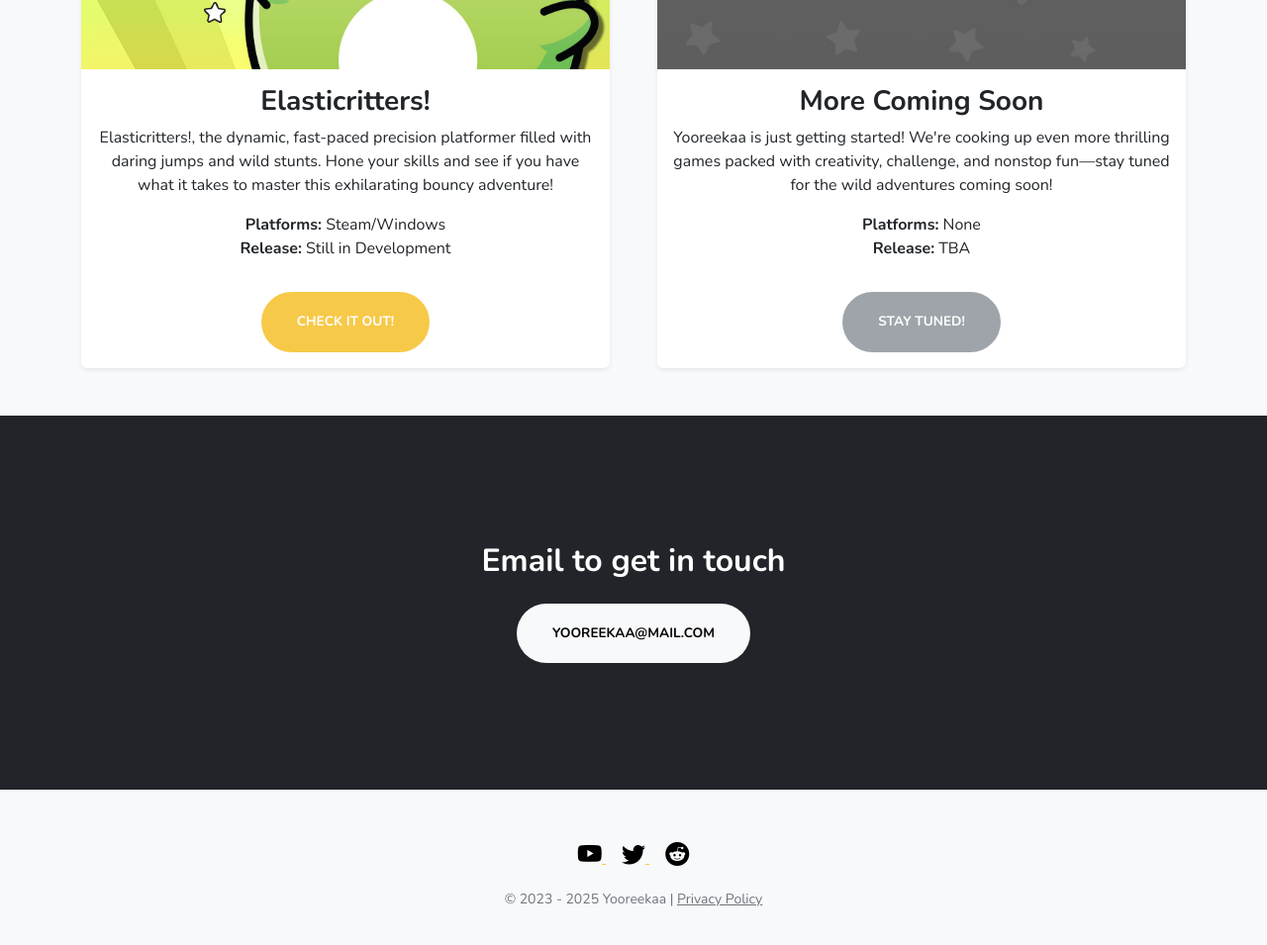
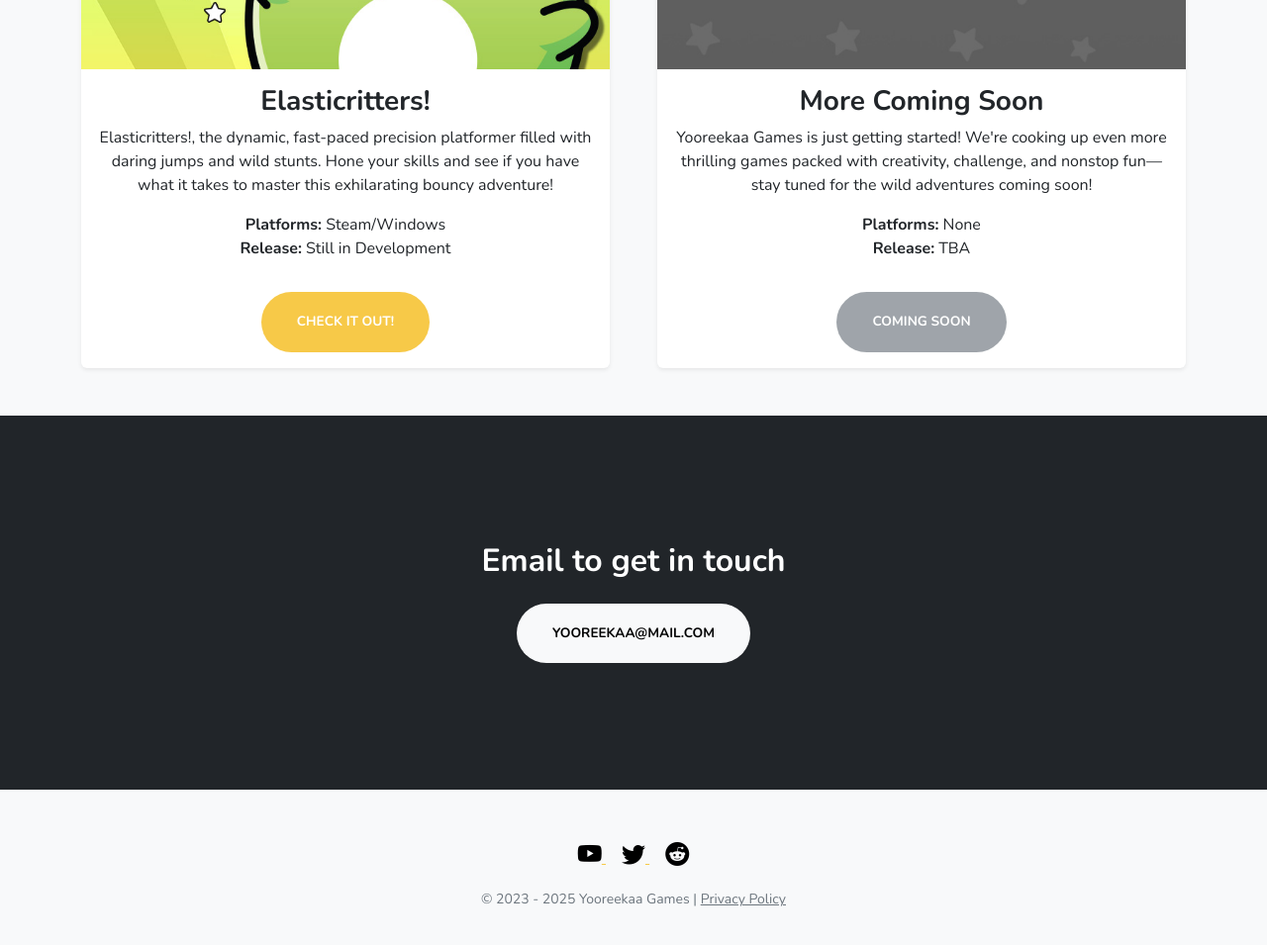
Before and after one commit to Yooreekaa/yooreekaa.github.io, a plain HTML site: page games.html in a window 1280 px wide. Shown: the part 1120-2075 px from the top of the page at 99% size. Drawn offline with nearby package versions, Linux system fonts and the light colour scheme; some packages are replaced by stand-ins of ours; a script that the page names is missing.

Commit message:
Update games.html

```diff
--- a/games.html
+++ b/games.html
@@ -3,10 +3,10 @@
 <head>
     <meta charset="utf-8" />
     <meta name="viewport" content="width=device-width, initial-scale=1, shrink-to-fit=no" />
-    <meta name="description" content="Discover Yooreekaa's indie games - crafted in Melbourne, Australia." />
-    <meta name="author" content="Yooreekaa Studio" />
-    <title>Games - Yooreekaa</title>
-    <link rel="icon" type="image/x-icon" href="assets/favicon.ico" />
+    <meta name="description" content="Discover Yooreekaa Games - indie games crafted in Melbourne, Australia." />
+    <meta name="author" content="Yooreekaa Games" />
+    <title>Games - Yooreekaa Games</title>
+    <link rel="icon" type="image/x-icon" href="assets/icon.ico" />
     <link href="https://cdn.jsdelivr.net/npm/bootstrap-icons@1.5.0/font/bootstrap-icons.css" rel="stylesheet" />
 	<link href="https://fonts.googleapis.com/css2?family=Nunito:wght@400;600;700&display=swap" rel="stylesheet" />
     <link href="https://cdnjs.cloudflare.com/ajax/libs/SimpleLightbox/2.1.0/simpleLightbox.min.css" rel="stylesheet" />
@@ -74,12 +74,12 @@
 			  <img src="assets/img/games/comingsoon.jpg" class="card-img-top rounded-top" alt="Coming Soon Cover">
 			  <div class="card-body text-center">
 				<h3 class="card-title text-dark">More Coming Soon</h3>
-				<p class="card-text">Yooreekaa is just getting started! We're cooking up even more thrilling games packed with creativity, challenge, and nonstop fun—stay tuned for the wild adventures coming soon!</p>
+				<p class="card-text">Yooreekaa Games is just getting started! We're cooking up even more thrilling games packed with creativity, challenge, and nonstop fun—stay tuned for the wild adventures coming soon!</p>
 				<ul class="list-unstyled mb-3">
 				  <li><strong>Platforms:</strong> None</li>
 				  <li><strong>Release:</strong> TBA</li>
 				</ul>
-				<a class="btn btn-secondary btn-xl mt-3 disabled" href="#">Stay tuned!</a>
+				<a class="btn btn-secondary btn-xl mt-3 disabled" href="#">Coming Soon</a>
 			  </div>
 			</div>
 		  </div>
@@ -111,7 +111,7 @@
 			</div>
 			<!-- Copyright and Policy -->
 			<div class="small text-muted">
-				&copy; 2023 - 2025 Yooreekaa |
+				&copy; 2023 - 2025 Yooreekaa Games |
 				<a href="privacy-policy.html" class="text-decoration-underline text-muted">Privacy Policy</a>
 			</div>
 		</div>
```
